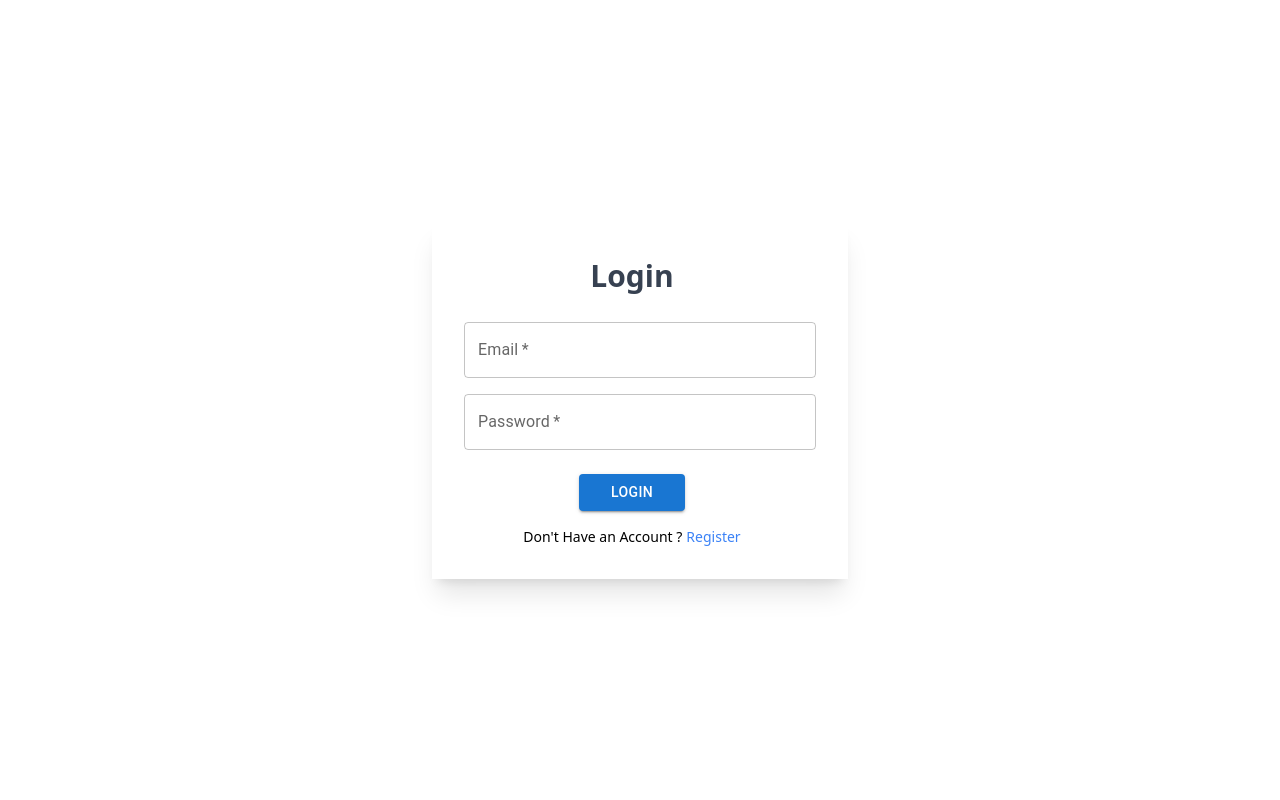
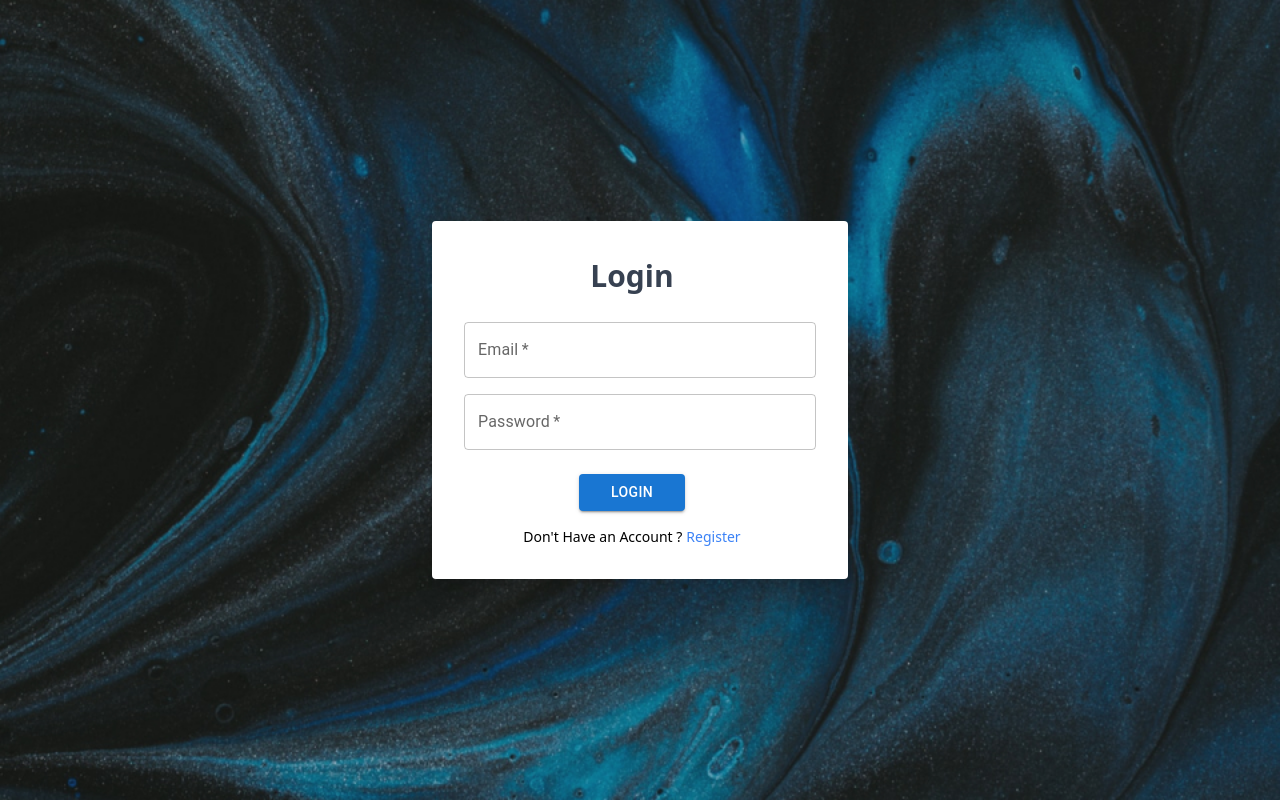
Before and after one commit to Hirak7024/Blog_Website, a React (Create React App) app in the folder client/: page / in a window 1280 px wide. Built offline with nearby package versions, Linux system fonts and the light colour scheme.

Commit message:
first commit

```diff
--- a/client/src/Components/Navbar.jsx
+++ b/client/src/Components/Navbar.jsx
@@ -68,7 +68,7 @@ export default function Navbar() {
                     "aria-labelledby": "basic-button",
                   }}
                 >
-                  <MenuItem >Profile</MenuItem>
+                  {/* <MenuItem >Profile</MenuItem> */}
                   <MenuItem onClick={()=>navigate("/createBlog")}>Write</MenuItem>
                   <MenuItem onClick={()=>navigate("/userblogs")} >My Blogs</MenuItem>
                   <MenuItem
--- a/client/src/Pages/Login.jsx
+++ b/client/src/Pages/Login.jsx
@@ -1,12 +1,13 @@
 import { Button, Grid, TextField } from '@mui/material'
 import { useNavigate } from 'react-router-dom'
+import landscapeImg from "../Assets/Image.jpg"
 import React from 'react'
 
 const Login = () => {
     const navigate = useNavigate();
   return (
-    <div className='w-screen h-screen flex justify-center items-center'>
-     <form className='shadow-xl px-[1rem] py-[2rem]'>
+    <div className='w-screen h-screen flex justify-center items-center' style={{backgroundImage: `url(${landscapeImg})`, backgroundRepeat: "no-repeat", backgroundSize: "cover"}}>
+     <form className='shadow-xl px-[1rem] py-[2rem] bg-white rounded'>
         <Grid container xs={12} spacing={2} sx={{display:"flex" ,flexDirection:"column", width:"25rem"}}>
             <Grid item sx={{alignSelf:"center" , marginBottom:"0.5rem"}}>
                 <h1 className='text-[30px] font-bold text-gray-700'>Login</h1>
--- a/client/src/Pages/Register.jsx
+++ b/client/src/Pages/Register.jsx
@@ -1,12 +1,13 @@
 import { Button, Grid, TextField } from '@mui/material'
 import React from 'react'
 import { useNavigate } from 'react-router-dom'
+import landscapeImg from "../Assets/Image.jpg"
 
 const Register = () => {
     const navigate = useNavigate();
   return (
-    <div className='w-screen h-screen flex justify-center items-center'>
-     <form className='shadow-xl px-[1rem] py-[2rem]'>
+    <div className='w-screen h-screen flex justify-center items-center' style={{backgroundImage: `url(${landscapeImg})`, backgroundRepeat: "no-repeat", backgroundSize: "cover"}}>
+     <form className='shadow-xl px-[1rem] py-[2rem] bg-white rounded'>
         <Grid container xs={12} spacing={2} sx={{display:"flex" ,flexDirection:"column", width:"25rem"}}>
             <Grid item sx={{alignSelf:"center" , marginBottom:"0.5rem"}}>
                 <h1 className='text-[30px] font-bold text-gray-700'>Register</h1>
```
